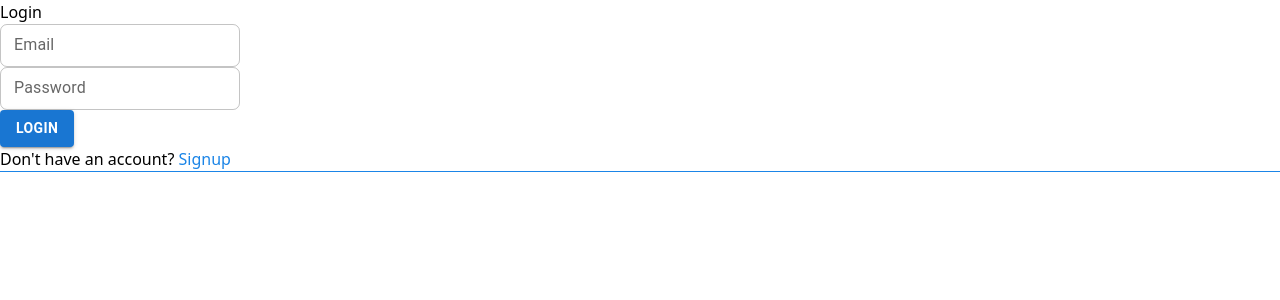
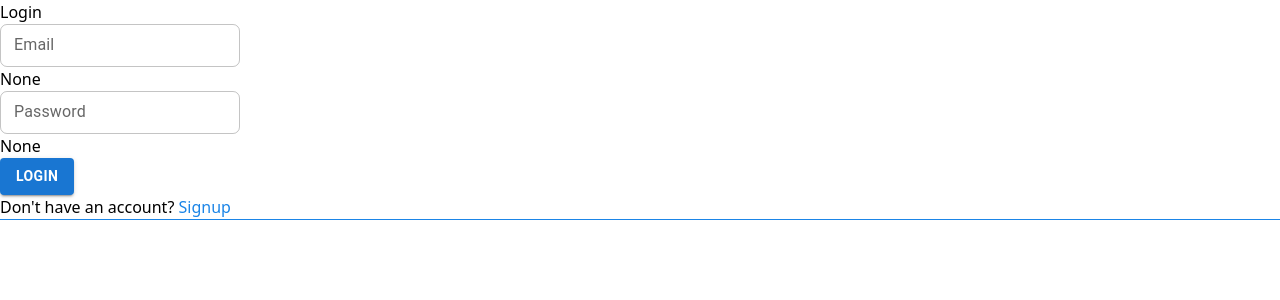
Before and after one commit to Ashik234/Dignizant-Technologies-Client, a React (Vite) app: page /login in a window 1280 px wide. Shown: the top 300 px of the page. Built offline with nearby package versions, Linux system fonts and the light colour scheme; no server answers.

Commit message:
feat(Auth):implemented Login Functionality

```diff
--- a/src/pages/Login.jsx
+++ b/src/pages/Login.jsx
@@ -1,9 +1,36 @@
-import React from 'react'
+import React from "react";
 import { Button } from "@mui/material";
 import { Link } from "react-router-dom";
 import TextField from "@mui/material/TextField";
 import { muiCustomTheme } from "../utils/muiThemeCreator";
+import { useNavigate } from "react-router-dom";
+import { useFormikValidation } from "../validation/Formik";
+import { useMutation } from "@tanstack/react-query";
+import userRequest from "../utils/userRequest";
+import { LoginSchema } from "../validation/Yup";
+import { toast } from "react-toastify";
+import "@fortawesome/fontawesome-free/css/all.min.css";
 function Login() {
+  const navigate = useNavigate();
+  const initialValues = { email: "", password: "" };
+
+  const mutation = useMutation({
+    mutationFn: (data) => {
+      return userRequest.post("/login", data);
+    },
+    onSuccess: (data) => {
+      localStorage.setItem("userJWT", data.data.token);
+      toast.success(data.data.message);
+      navigate("/");
+    },
+    onError: (error) => {
+      console.log(error);
+    },
+  });
+
+  const formik = useFormikValidation(mutation, LoginSchema, initialValues);
+  const { values, errors, touched, handleBlur, handleSubmit, handleChange } =
+    formik;
   return (
     <>
       <div className="flex justify-center items-center h-screen">
@@ -11,10 +38,9 @@ function Login() {
           <form
             className="rounded-lg p-12"
             style={{ outline: "1px solid rgb(27, 133, 231)" }}
+            onSubmit={handleSubmit}
           >
-            <h2 className="font-bold text-xl text-center">
-              Login
-            </h2>
+            <h2 className="font-bold text-xl text-center">Login</h2>
 
             <div className="mt-4">
               <TextField
@@ -23,24 +49,46 @@ function Login() {
                 theme={muiCustomTheme}
                 label="Email"
                 className="w-full rounded-md"
+                onChange={handleChange}
+                onBlur={handleBlur}
+                value={values.email}
+                error={touched.email && errors.email}
               />
             </div>
+            <div
+              className={`${
+                touched.email && errors.email ? "opacity-100" : "opacity-0"
+              } text-red-500 text-xs`}
+            >
+              {errors.email ? errors.email : "None"}
+            </div>
 
-            <div className="mt-4 mb-4">
+            <div className="mt-4">
               <TextField
                 name="password"
                 size="small"
                 theme={muiCustomTheme}
                 label="Password"
                 className="w-full rounded-md"
+                onChange={handleChange}
+                onBlur={handleBlur}
+                value={values.password}
+                error={touched.password && errors.password}
               />
             </div>
-
+            <div
+              className={`${
+                touched.password && errors.password ? "opacity-100" : "opacity-0"
+              } text-red-500 text-xs mb-4`}
+            >
+              {errors.password ? errors.password : "None"}
+            </div>
             <div>
               <Button
+              type="submit"
                 variant="contained"
                 size="medium"
-                className="w-full"
+                className="w-full mt-2"
                 style={{ fontWeight: "bold" }}
               >
                 LOGIN
@@ -60,7 +108,7 @@ function Login() {
         </div>
       </div>
     </>
-  )
+  );
 }
 
-export default Login
+export default Login;
--- a/src/validation/Yup.js
+++ b/src/validation/Yup.js
@@ -1,7 +1,7 @@
 import * as Yup from "yup";
 
 export const RegisterSchema = Yup.object({
-  // username:Yup.string().required("Please enter your name"),
+  username:Yup.string().required("Please enter your name"),
   email: Yup.string().email().required("Please enter your email"),
   password: Yup.string()
     .min(8, "Password must be at least 8 characters")
```
